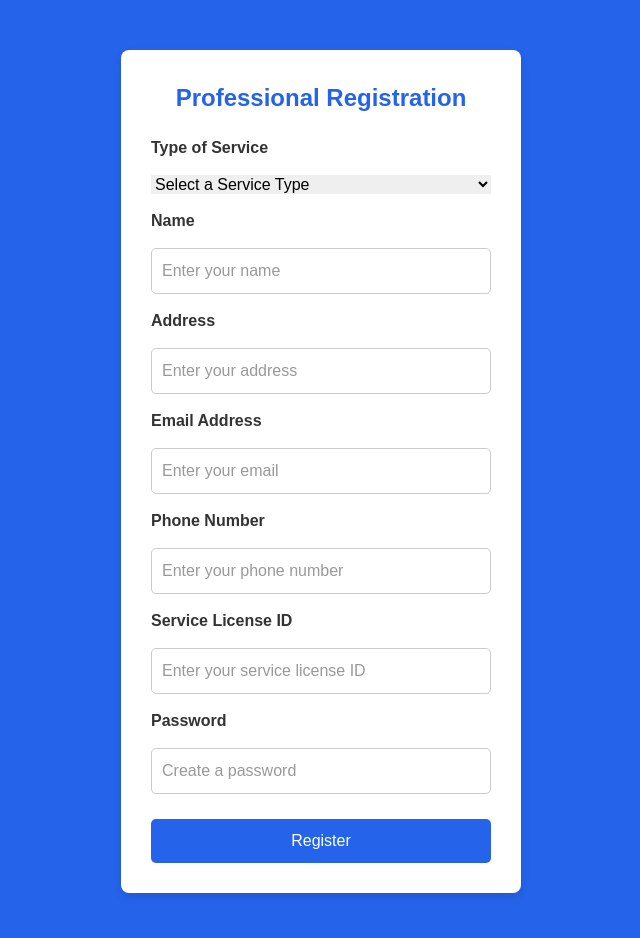
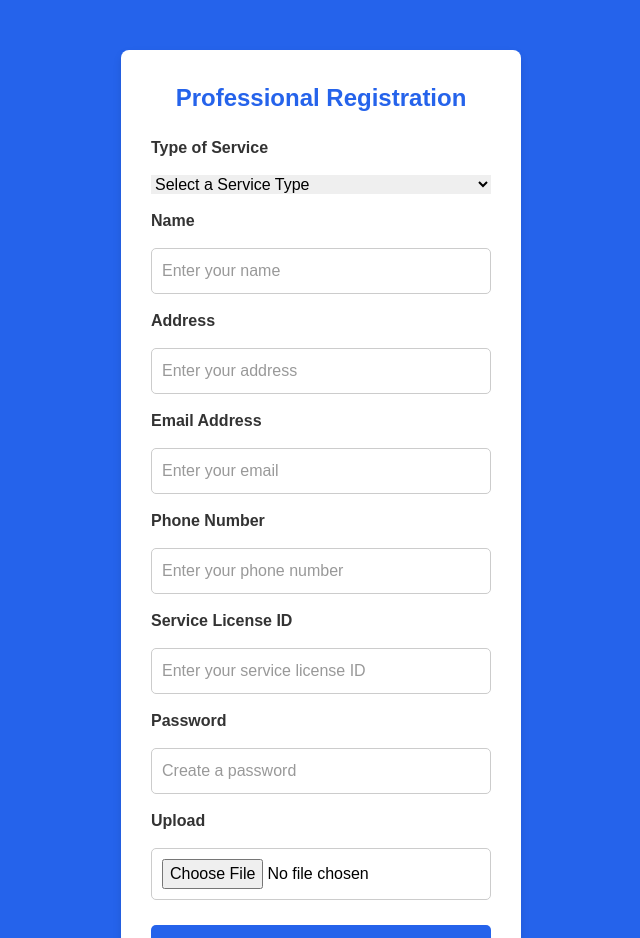
Before and after one commit to Team-Sharks-1/Frontend, a React (Create React App) app: page /register/professional in a window 1280 px wide. Shown: the top 938 px of the page, without its empty margins (319-959 px from the left). Built offline with nearby package versions, Linux system fonts and the light colour scheme.

Commit message:
Update ProfessionalRegister.jsx

```diff
--- a/src/components/ui/ProfessionalRegister.jsx
+++ b/src/components/ui/ProfessionalRegister.jsx
@@ -13,7 +13,6 @@ const services = [
   { id: 'petcare', name: 'Pet Care', icon: 'Dog', description: 'Professional pet sitting and care' },
   { id: 'healthcare', name: 'Healthcare', icon: 'Heart', description: 'Home healthcare services' },
 ];
-
 function ProfessionalRegister() {
   const navigate = useNavigate();
   const [formData, setFormData] = useState({
@@ -23,7 +22,8 @@ function ProfessionalRegister() {
     email: '',
     phoneNumber: '',
     licenseId: '',
-    password: ''
+    password: '',
+    licenseImage: null,  // Add the licenseImage state
   });
   const [errorMessage, setErrorMessage] = useState('');
   const [successMessage, setSuccessMessage] = useState('');
@@ -36,13 +36,58 @@ function ProfessionalRegister() {
     }));
   };
 
+  const handleFileChange = (event) => {
+    setFormData({
+      ...formData,
+      licenseImage: event.target.files[0],  // Save the file object
+    });
+  };
+
+  // const handleRegister = async (event) => {
+  //   event.preventDefault();
+  //   try {
+  //     const response = await fetch('http://localhost:3001/api/register_professionals', {
+  //       method: 'POST',
+  //       headers: { 'Content-Type': 'application/json' },
+  //       body: JSON.stringify(formData)
+  //     });
+
+  //     const data = await response.json();
+
+  //     if (response.ok) {
+  //       setSuccessMessage("Registration successful! Redirecting to login...");
+  //       setTimeout(() => navigate('/login/professional'), 2000);
+  //     } else {
+  //       setErrorMessage(data.error || 'Failed to register professional. Please try again.');
+  //     }
+  //   } catch (error) {
+  //     console.error('Error:', error);
+  //     setErrorMessage('An unexpected error occurred. Please try again later.');
+  //   }
+  // };
+
   const handleRegister = async (event) => {
     event.preventDefault();
+
+    // Create a new FormData object to handle form and image data
+    const formToSend = new FormData();
+    formToSend.append('serviceType', formData.serviceType);
+    formToSend.append('name', formData.name);
+    formToSend.append('address', formData.address);
+    formToSend.append('email', formData.email);
+    formToSend.append('phoneNumber', formData.phoneNumber);
+    formToSend.append('licenseId', formData.licenseId);
+    formToSend.append('password', formData.password);
+
+    // Append the license image
+    if (formData.licenseImage) {
+      formToSend.append('licenseImage', formData.licenseImage);
+    }
+
     try {
-      const response = await fetch('http://localhost:3001/api/register_professionals', {
+      const response = await fetch('http://localhost:3001/api/register_professionals',{
         method: 'POST',
-        headers: { 'Content-Type': 'application/json' },
-        body: JSON.stringify(formData)
+        body: formToSend,
       });
 
       const data = await response.json();
@@ -140,6 +185,15 @@ function ProfessionalRegister() {
           required
         />
 
+        <label>Upload</label>
+        <input
+          type="file"
+          id="licenseImage"
+          name="licenseImage"
+          accept="image/*"
+          onChange={handleFileChange}
+        />
+
         <button type="submit" className="register-button">Register</button>
       </form>
     </div>
```
